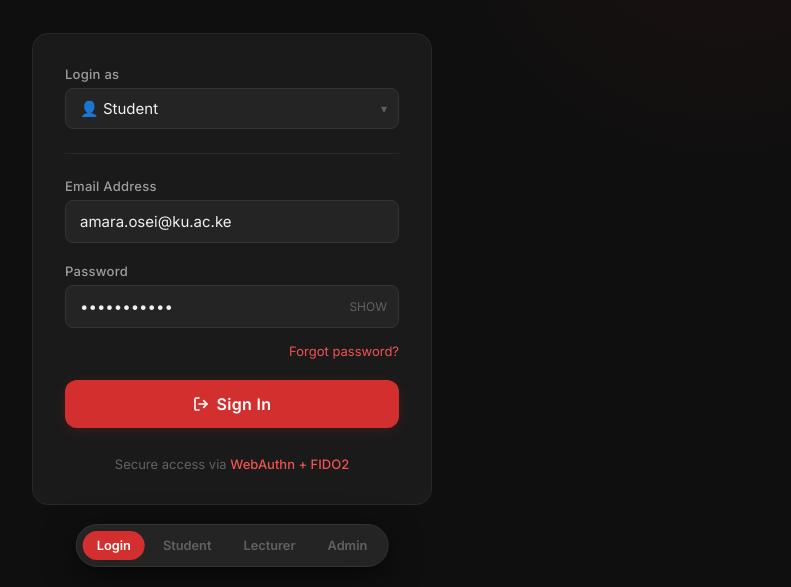
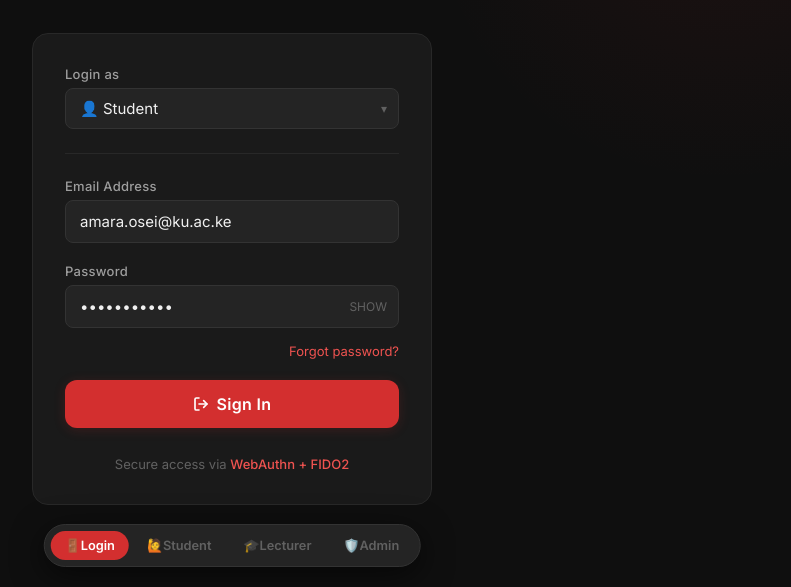
Before and after one commit to ibrahimdiriye/attendance, a plain HTML site: page index.html in a window 1280 px wide. Shown: the part 213-800 px from the top of the page, without its empty margins (408-1199 px from the left). Drawn offline with Linux system fonts and the light colour scheme.

Commit message:
added emojis to the navbar

```diff
--- a/index.html
+++ b/index.html
@@ -1430,10 +1430,10 @@
 
 <!-- ===================== DEMO NAV ===================== -->
 <div class="demo-nav">
-  <button class="demo-nav-btn active" onclick="switchPage('login')">Login</button>
-  <button class="demo-nav-btn" onclick="switchPage('student')">Student</button>
-  <button class="demo-nav-btn" onclick="switchPage('lecturer')">Lecturer</button>
-  <button class="demo-nav-btn" onclick="switchPage('admin')">Admin</button>
+  <button class="demo-nav-btn active" onclick="switchPage('login')">🚪Login</button>
+  <button class="demo-nav-btn" onclick="switchPage('student')">🙋Student</button>
+  <button class="demo-nav-btn" onclick="switchPage('lecturer')">🎓Lecturer</button>
+  <button class="demo-nav-btn" onclick="switchPage('admin')">🛡️Admin</button>
 </div>
 
 <style>
```
